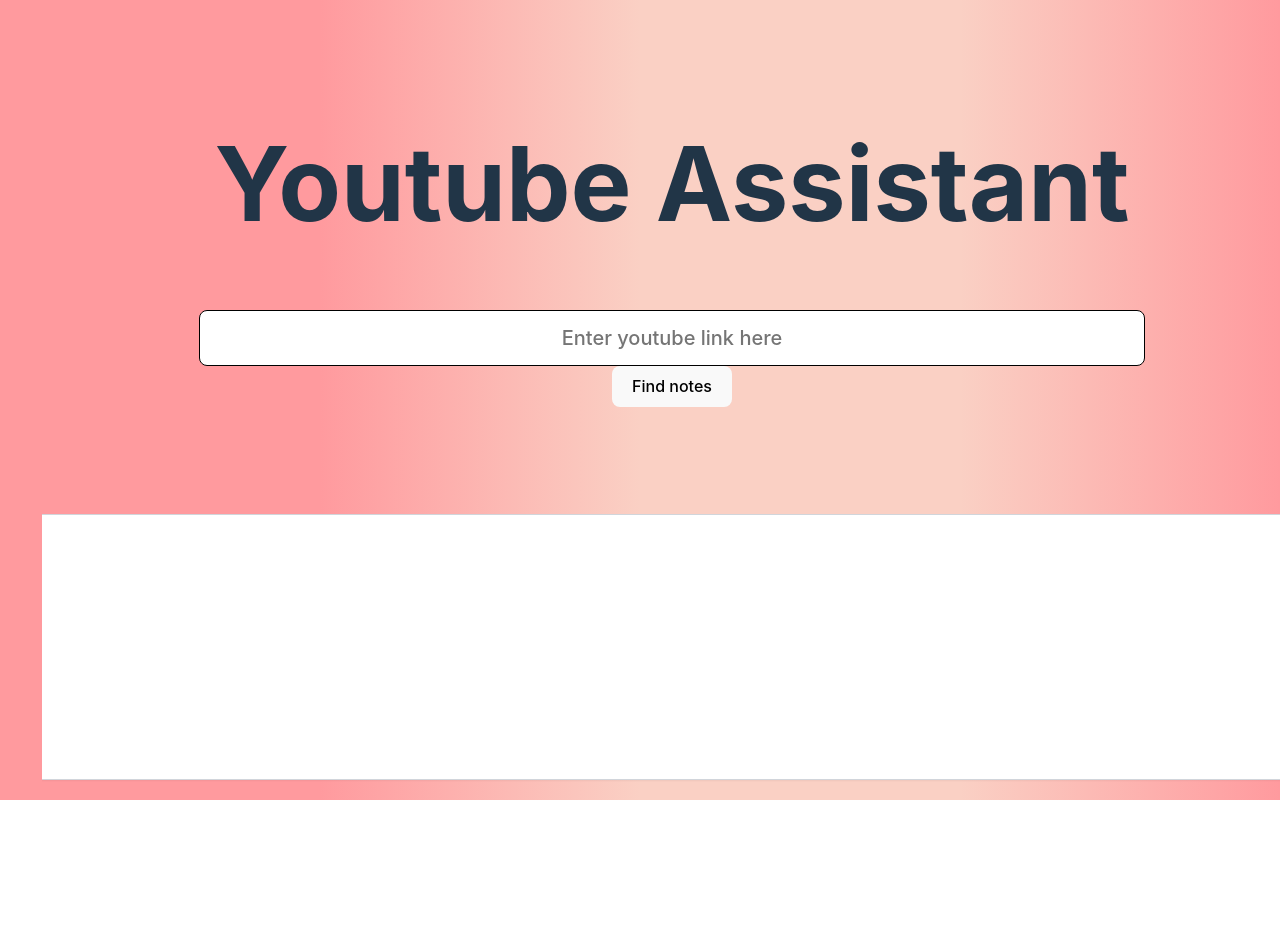
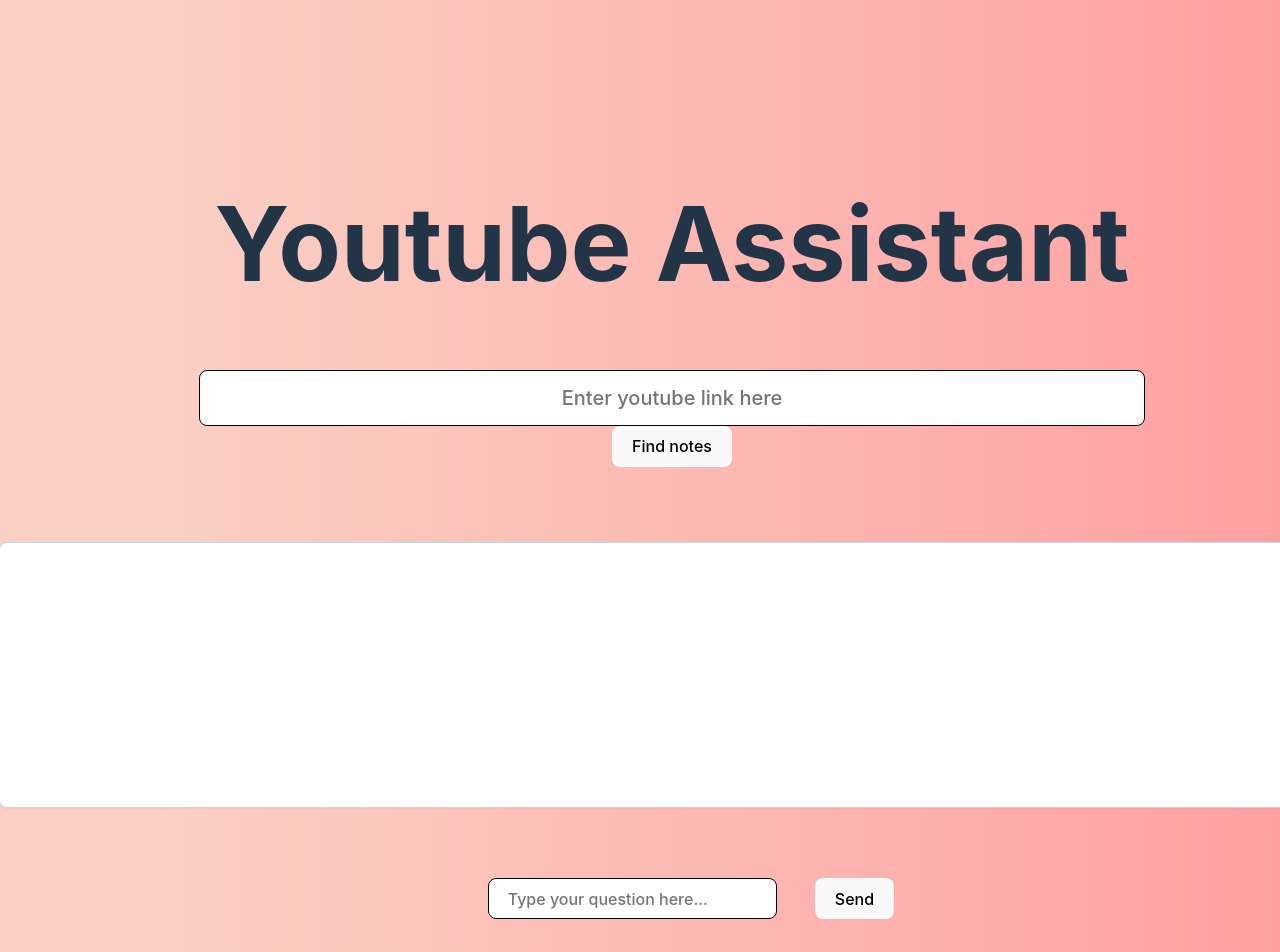
Before and after one commit to nazifishrak/RecapTube, a React (Vite) app in the folder my-vue-app/: page / in a window 1280 px wide. Shown: the top 952 px of the page. Before the commit the page ends 860 px from the top, so only its background shows below. Built offline with nearby package versions, Linux system fonts and the light colour scheme.

Commit message:
-added further question section

```diff
--- a/my-vue-app/src/App.css
+++ b/my-vue-app/src/App.css
@@ -34,13 +34,18 @@
   padding: 0;
   overflow-x: hidden;
   overflow-y:auto;
-  height: 100vh;
+  height:auto;
   animation: gradientFlow 15s ease infinite;
+}
+
+html {
+  height: 100%; /* Ensure html takes at least the full viewport height */
+  background: linear-gradient(270deg, #ff9a9e, #fad0c4, #fad0c4, #ff9a9e, #ff9a9e) repeat;
   background-size: 400% 400%;
-  background: linear-gradient(270deg, #ff9a9e, #fad0c4, #fad0c4, #ff9a9e, #ff9a9e) repeat;
+  animation: gradientFlow 15s ease infinite;
 }
 .landing {
-  overflow: auto;
+
   display: flex;
   flex-direction: column;
   align-items: center;
--- a/my-vue-app/src/App.jsx
+++ b/my-vue-app/src/App.jsx
@@ -4,8 +4,6 @@
 import './App.css'
 import HeroSection from "./assets/components/heroSection.jsx";
 import PromptTextBox from "./assets/components/promptTextBox.jsx";
-import FurtherQTextBox from "./assets/components/furtherQTextBox.jsx";
-import FurtherAnswerTextBox from "./assets/components/furtherAnswerBox.jsx";
 
 function App() {
   const [count, setCount] = useState(0)
--- /dev/null
+++ b/my-vue-app/src/assets/components/FurtherQues.css
@@ -0,0 +1,94 @@
+body {
+    font-family: Arial, sans-serif;
+    margin: 0;
+    padding: 0;
+    background-color: #f2f2f2;
+    display: block;
+    justify-content: center;
+    align-items: center;
+    height: 100vh;
+}
+
+.chat-container {
+    background-color: white;
+    border-radius: 10px;
+    box-shadow: 0 5px 15px rgba(0,0,0,0.2);
+    padding: 20px;
+    width: 400px;
+}
+
+h1 {
+    text-align: center;
+}
+
+input[type="text"] {
+    width: calc(100% - 80px);
+    padding: 10px;
+    margin: 10px 0;
+    border: 1px solid #ddd;
+    border-radius: 5px;
+    box-sizing: border-box;
+}
+
+button {
+    width: 60px;
+    padding: 10px;
+    border: none;
+    border-radius: 5px;
+    background-color: #007bff;
+    color: white;
+    cursor: pointer;
+}
+
+button:hover {
+    background-color: #0056b3;
+}
+
+.message {
+    padding: 10px;
+    margin: 5px 0;
+    border-radius: 5px;
+    background-color: #f8f8f8;
+}
+
+.user {
+    text-align: right;
+}
+
+.bot {
+    text-align: left;
+}
+
+.user .message {
+    background-color: #d1e7ff;
+}
+
+#card1 {
+    display: block;
+    width: 80rem; /* Fixed width */
+    min-height: 200px; /* Minimum height, allows card to grow vertically */
+
+    background-color: white; /* Equivalent to bg-white in Tailwind */
+    border: 1px solid #d1d5db; /* Equivalent to border border-gray-300 in Tailwind */
+    border-radius: 0.5rem; /* Equivalent to rounded-lg in Tailwind */
+    box-shadow: 0 1px 2px 0 rgba(0, 0, 0, 0.05); /* Equivalent to shadow-md in Tailwind */
+    padding: 2rem; /* Equivalent to p-8 in Tailwind */
+    margin: 2rem 1rem;
+
+
+}
+
+
+#card1 p, #card2 p {
+    margin-bottom: 1rem; /* Equivalent to mb-4 in Tailwind */
+}
+
+#card1 p.text-xl, #card2 p.text-xl {
+    font-size: 1.25rem; /* Equivalent to text-xl in Tailwind */
+    font-weight: bold; /* Equivalent to font-bold in Tailwind */
+    color: #1f2937; /* Equivalent to text-gray-800 in Tailwind */
+}
+
+#card1 p.text-gray-700, #card2 p.text-gray-700 {
+    color: #4b5563; /* Equivalent to text-gray-700 in Tailwind */
+}
--- /dev/null
+++ b/my-vue-app/src/assets/components/FurtherQues.jsx
@@ -0,0 +1,50 @@
+import React, { useState } from 'react';
+import {BeatLoader} from "react-spinners";
+import ReactMarkdown from "react-markdown";
+
+function FurtherQues() {
+    const [prompt, setPrompt] = useState('');
+    const [messages, setMessages] = useState(null);
+    const [isLoading, setIsLoading] = useState(false);
+
+    const sendPromptToServer = async () => {
+        setIsLoading(true);
+        try {
+            const response = await fetch('http://localhost:3000/ask', {
+                method: 'POST',
+                headers: {
+                    'Content-Type': 'application/json',
+                },
+                body: JSON.stringify({prompt}) // Send the link state in the request body
+            });
+            if (!response.ok) {
+                throw new Error(`HTTP error! Status: ${response.status}`);
+            }
+            const responseData = await response.json();
+            setMessages(responseData);
+            console.log(responseData);
+        } catch (error) {
+            console.error('There was an error!', error);
+        }
+
+        setIsLoading(false);
+    };
+
+    return (
+        <div>
+            <input
+                type="text"
+                value={prompt}
+                onChange={(e) => setPrompt(e.target.value)}
+                placeholder="Type your question here..."
+            />
+            <button onClick={sendPromptToServer} disabled={isLoading}>Send</button>
+            {isLoading && <BeatLoader size={15} color={"#123abc"} />}
+            <div id = "card1">
+                <ReactMarkdown children = {messages?messages.answer:''}/>
+            </div>
+        </div>
+    );
+}
+
+export default FurtherQues;
--- a/my-vue-app/src/assets/components/ResponseSection.css
+++ b/my-vue-app/src/assets/components/ResponseSection.css
@@ -9,9 +9,10 @@
     box-shadow: 0 1px 2px 0 rgba(0, 0, 0, 0.05); /* Equivalent to shadow-md in Tailwind */
     padding: 2rem; /* Equivalent to p-8 in Tailwind */
     margin: 2rem 1rem;
-    overflow-y: auto;
+
 
 }
+
 
 #card1 p, #card2 p {
     margin-bottom: 1rem; /* Equivalent to mb-4 in Tailwind */
@@ -28,7 +29,7 @@
 }
 
 .cards-container {
-    display: flex ;
+    display: block ;
     justify-content: center; /* Centers the cards horizontally */
     align-items: flex-start; /* Aligns the cards to the top */
     gap: 1rem; /* Adds space between the cards */
--- a/my-vue-app/src/assets/components/furtherAnswerBox.css
+++ /dev/null
@@ -1,22 +0,0 @@
-.answerBox {
-    background-color: white; /* Card background color */
-    border-radius: 8px; /* Rounded corners */
-    box-shadow: 0 4px 8px rgba(0, 0, 0, 0.1); /* Adds a subtle shadow */
-    padding: 20px; /* Spacing inside the card */
-    margin: 20px; /* Spacing outside the card */
-    width: 80%;
-    text-align: center; /* Aligns text to the center */
-    font-family: 'Arial', sans-serif; /* Font styling, can be changed */
-}
-
-.card-title {
-    font-size: 24px; /* Size of the title text */
-    color: #333; /* Color of the title text */
-    margin-bottom: 10px; /* Spacing below the title */
-}
-
-.card-text {
-    font-size: 16px; /* Size of the body text */
-    color: #666; /* Color of the body text */
-    line-height: 1.5; /* Spacing between lines of text */
-}
--- a/my-vue-app/src/assets/components/furtherAnswerBox.jsx
+++ /dev/null
@@ -1,11 +0,0 @@
-import "./furtherAnswerBox.css"
-
-const FurtherAnswerTextBox =  ({answerText}) => {
-    return (
-        <div className= "answerBox">
-            <p className= "card-text">answer here</p>
-        </div>
-    )
-
-}
-export default FurtherAnswerTextBox;
--- a/my-vue-app/src/assets/components/furtherQTextBox.css
+++ /dev/null
@@ -1,3 +0,0 @@
-.followUp {
-    display: block;
-}
--- a/my-vue-app/src/assets/components/furtherQTextBox.jsx
+++ /dev/null
@@ -1,32 +0,0 @@
-import React, { useState } from 'react';
-import FurtherAnswerTextBox from "./furtherAnswerBox.jsx";
-import "./furtherQTextBox.css";
-
-const FurtherQTextBox = ({ placeholder, onTextChange }) => {
-    const [text, setText] = useState('');
-
-    const handleChange = (event) => {
-        setText(event.target.value);
-        if (onTextChange) {
-            onTextChange(event.target.value);
-        }
-    };
-
-    return (
-        <div className= "followUp">
-
-            <input
-                type="text"
-                placeholder={placeholder}
-                value={text}
-                onChange={handleChange}
-                className="text-box" // You can set your class for styling
-            />
-            <button> Find answers</button>
-
-        </div>
-
-    );
-};
-
-export default FurtherQTextBox;
--- a/my-vue-app/src/assets/components/promptTextBox.jsx
+++ b/my-vue-app/src/assets/components/promptTextBox.jsx
@@ -1,7 +1,5 @@
 import React, { useState } from 'react';
-import responseSection from "./responseSection.jsx";
 import ResponseSection from "./responseSection.jsx";
-import FurtherAnswerTextBox from "./furtherAnswerBox.jsx";
 import {BeatLoader} from "react-spinners";
 
 const PromptTextBox = ({ placeholder, onTextChange }) => {
@@ -17,7 +15,7 @@
     };
 
     const handleClick = async () => {
-        console.log("BUTTON CLICKED");
+
         setIsLoading(true); // Start loading
         try {
             const response = await fetch('http://localhost:3000/generate', {
--- a/my-vue-app/src/assets/components/responseSection.jsx
+++ b/my-vue-app/src/assets/components/responseSection.jsx
@@ -1,5 +1,6 @@
 import './ResponseSection.css'
 import ReactMarkdown from 'react-markdown';
+import FurtherQues from "./FurtherQues.jsx";
 const ResponseSection = ({keypoints, notes}) => {
 
     return(
@@ -11,6 +12,7 @@
                     <ReactMarkdown children = {keypoints}/>
                 </p>
             </div>
+            <FurtherQues/>
         </div>
     )
 }
```
Also changed, not shown: 6 other files (tests, documents, lock files or other folders).
